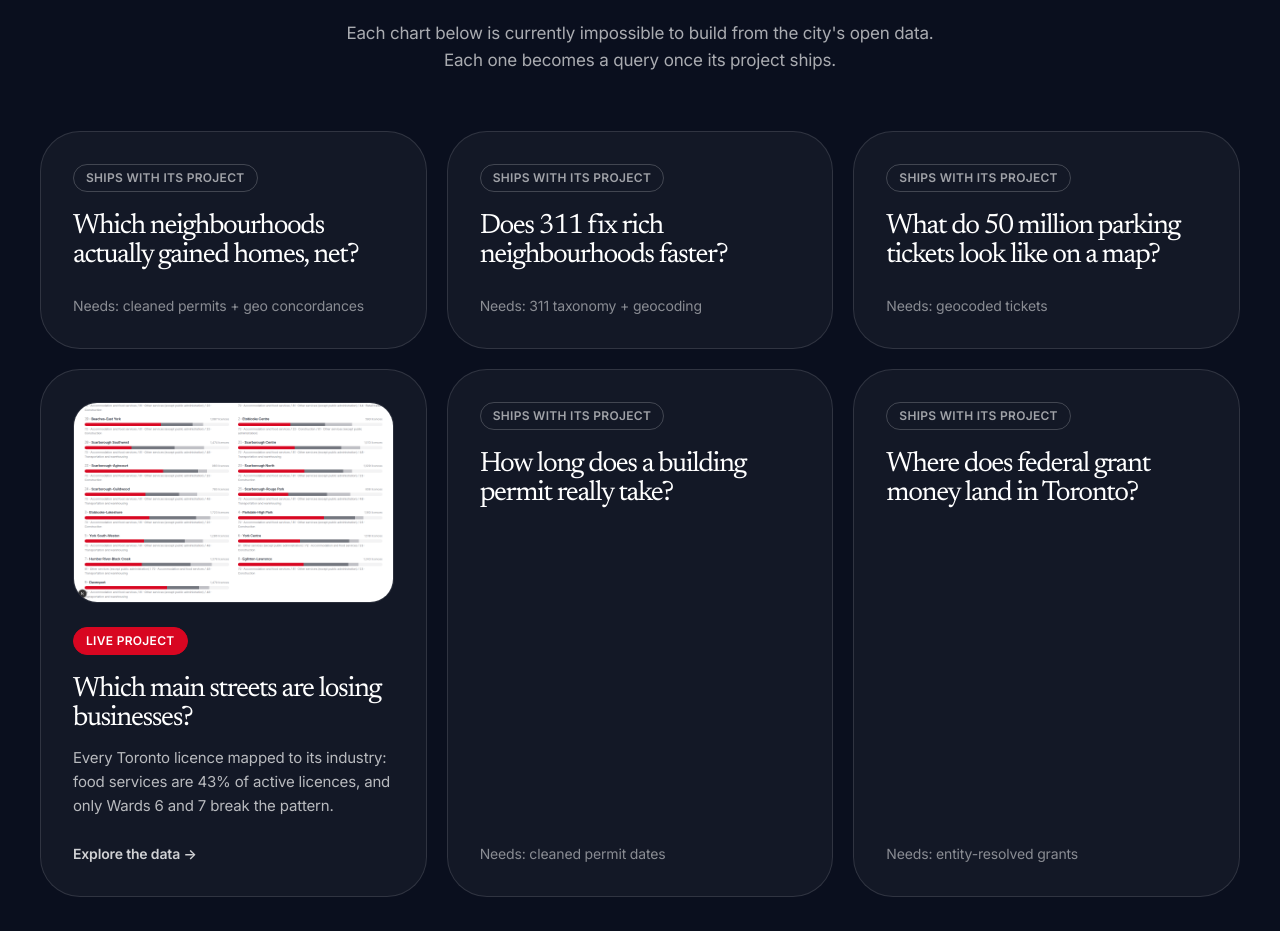
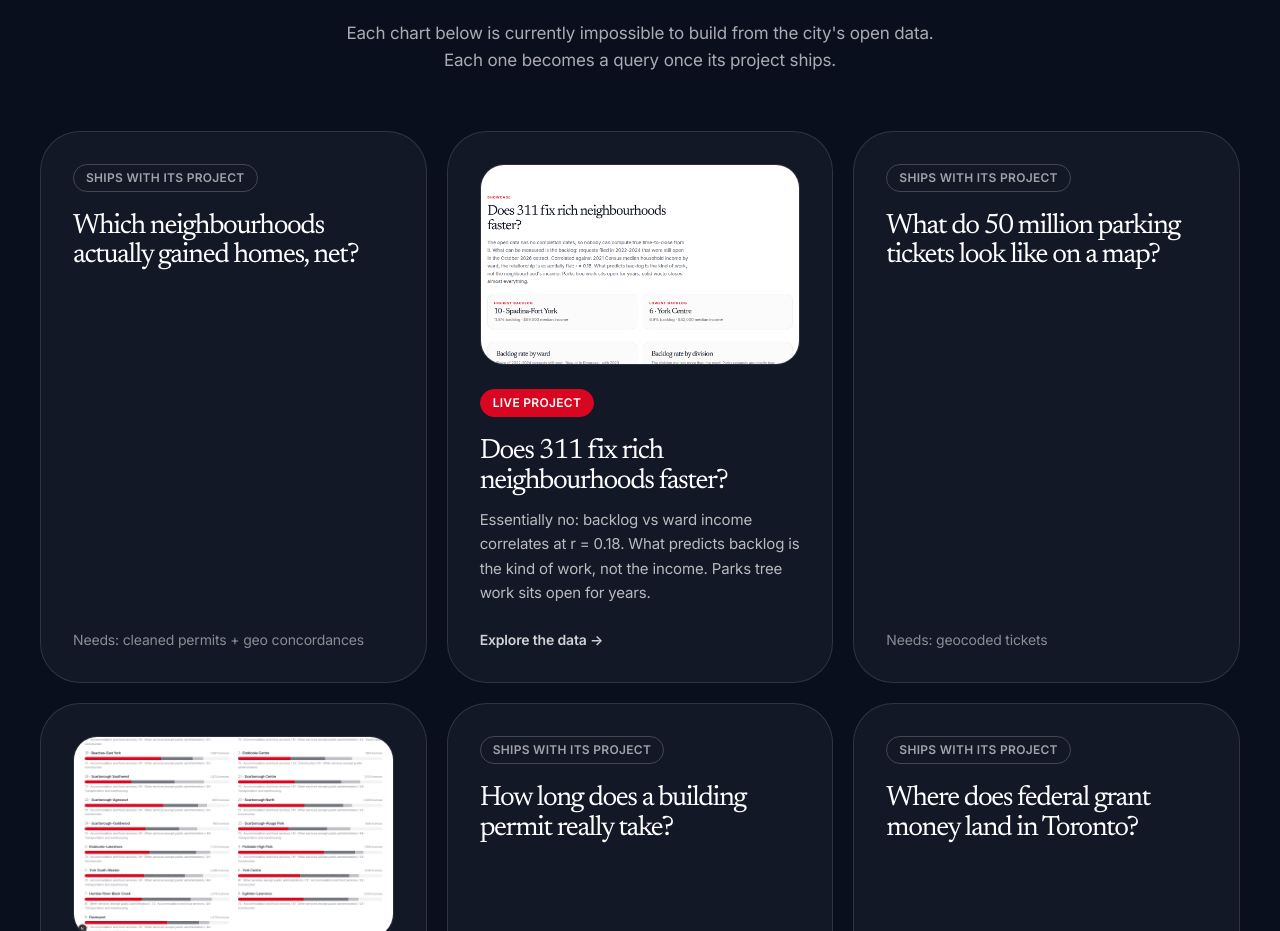
Before and after one commit to Nshipyard/canada-nshipyard, a Next.js app: page / in a window 1280 px wide. Shown: the part 4345-5276 px from the top of the page. Built offline with nearby package versions, Linux system fonts and the light colour scheme.

Commit message:
Showcase: 311 card goes live with answer thumbnail

```diff
--- a/src/i18n.tsx
+++ b/src/i18n.tsx
@@ -137,7 +137,13 @@ const en = {
     needs: "Needs",
     items: [
       { q: "Which neighbourhoods actually gained homes, net?", needs: "cleaned permits + geo concordances" },
-      { q: "Does 311 fix rich neighbourhoods faster?", needs: "311 taxonomy + geocoding" },
+      {
+        q: "Does 311 fix rich neighbourhoods faster?",
+        needs: "311 taxonomy + geocoding",
+        url: "https://toronto-311-taxonomy.vercel.app",
+        thumb: "/showcase/311-taxonomy.png",
+        answer: "Essentially no: backlog vs ward income correlates at r = 0.18. What predicts backlog is the kind of work, not the income. Parks tree work sits open for years.",
+      },
       { q: "What do 50 million parking tickets look like on a map?", needs: "geocoded tickets" },
       {
         q: "Which main streets are losing businesses?",
@@ -316,7 +322,13 @@ const fr: Dict = {
     needs: "Requiert",
     items: [
       { q: "Quels quartiers ont vraiment gagné des logements, en net ?", needs: "permis nettoyés + concordances géographiques" },
-      { q: "Le 311 répare-t-il plus vite les quartiers riches ?", needs: "taxonomie 311 + géocodage" },
+      {
+        q: "Le 311 répare-t-il plus vite les quartiers riches ?",
+        needs: "taxonomie 311 + géocodage",
+        url: "https://toronto-311-taxonomy.vercel.app",
+        thumb: "/showcase/311-taxonomy.png",
+        answer: "Essentiellement non : l'arriéré contre le revenu par quartier corrèle à r = 0,18. Ce qui prédit l'arriéré, c'est le type de travail, pas le revenu. Les travaux d'arbres des parcs restent ouverts des années.",
+      },
       { q: "À quoi ressemblent 50 millions de contraventions sur une carte ?", needs: "contraventions géocodées" },
       {
         q: "Quelles artères commerciales perdent leurs commerces ?",
```
Also changed, not shown: public/showcase/311-taxonomy.png (added).
